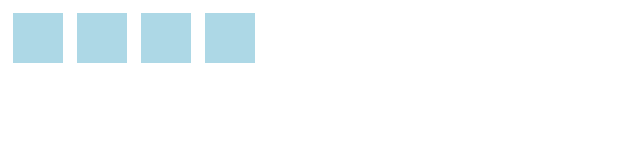
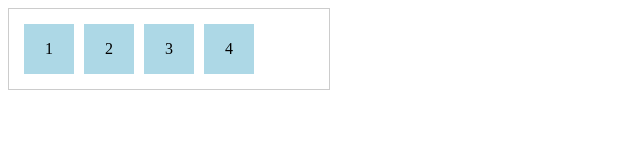
Before and after one commit to acciojob/Click-And-Drag-jaisaipothula, a website: page main.html in a window 1280 px wide. Shown: the whole page, without its empty margins (0-640 px from the left). Drawn offline with Linux system fonts and the light colour scheme.

Commit message:
created a submission

```diff
--- a/main.html
+++ b/main.html
@@ -3,24 +3,33 @@
 <head>
     <meta charset="UTF-8">
     <meta name="viewport" content="width=device-width, initial-scale=1.0">
-    <title>Click and Drag Cubes</title>
+    <title>Drag and Drop Cubes</title>
     <style>
-        .cube {
+        #container {
+            display: flex;
+            flex-wrap: wrap;
+            width: 300px;
+            border: 1px solid #ccc;
+            padding: 10px;
+        }
+        .item {
             width: 50px;
             height: 50px;
             background-color: lightblue;
             margin: 5px;
-            display: inline-block;
-            position: relative;
+            display: flex;
+            align-items: center;
+            justify-content: center;
+            cursor: grab;
         }
     </style>
 </head>
 <body>
-    <div id="container">
-        <div class="cube" draggable="true"></div>
-        <div class="cube" draggable="true"></div>
-        <div class="cube" draggable="true"></div>
-        <div class="cube" draggable="true"></div>
+    <div id="container" class="items">
+        <div class="item" draggable="true">1</div>
+        <div class="item" draggable="true">2</div>
+        <div class="item" draggable="true">3</div>
+        <div class="item" draggable="true">4</div>
     </div>
 
     <script src="script.js"></script>
--- a/script.js
+++ b/script.js
@@ -1,28 +1,27 @@
 let draggedElement = null;
 
-document.querySelectorAll('.cube').forEach(cube => {
-    cube.addEventListener('dragstart', (e) => {
-        draggedElement = cube; // Store the dragged element
+document.querySelectorAll('.item').forEach(item => {
+    item.addEventListener('dragstart', (e) => {
+        draggedElement = item; // Store the dragged element
         setTimeout(() => {
-            cube.style.display = 'none'; // Hide the element while dragging
+            item.style.display = 'none'; // Hide the element while dragging
         }, 0);
     });
 
-    cube.addEventListener('dragend', () => {
+    item.addEventListener('dragend', () => {
         setTimeout(() => {
             draggedElement.style.display = 'block'; // Show the element again
             draggedElement = null; // Clear the reference
         }, 0);
     });
 
-    cube.addEventListener('dragover', (e) => {
+    item.addEventListener('dragover', (e) => {
         e.preventDefault(); // Prevent default to allow drop
     });
 
-    cube.addEventListener('drop', (e) => {
+    item.addEventListener('drop', (e) => {
         e.preventDefault(); // Prevent default action
         if (draggedElement) {
-            // Swap positions with the dropped element
             const targetElement = e.target;
             const parent = targetElement.parentNode;
 
```
